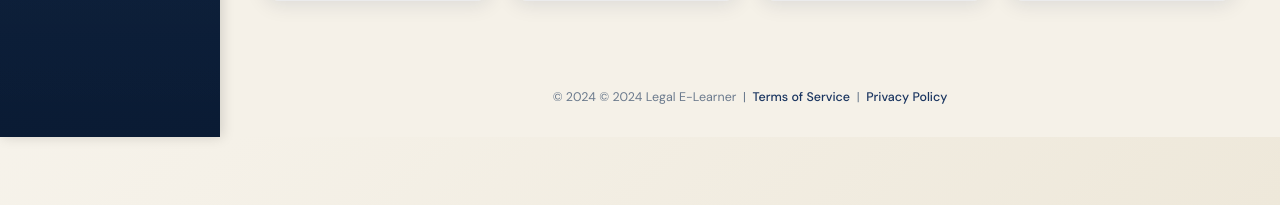
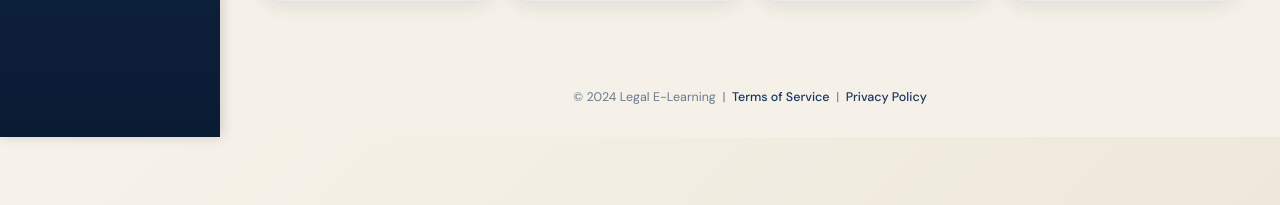
Before and after one commit to Data-Titans-2026/legal-e-learning, a Flask app: page /home in a window 1280 px wide. Shown: the part 663-868 px from the top of the page. Run offline with Flask 3, Linux system fonts and the light colour scheme; the visitor is signed in with stand-in values (Sample User, id 1).

Commit message:
Rebrand project to LEGAL_E_LEARNING

```diff
--- a/app.py
+++ b/app.py
@@ -51,11 +51,11 @@ def send_otp_email(receiver_email, otp):
         print("Email error: EMAIL_ADDRESS or EMAIL_PASSWORD is not configured")
         return False
 
-    subject = "Your OTP for Legal E-Learner"
+    subject = "Your OTP for Legal E-Learning"
     body = f"""
 Hello,
 
-Your OTP for Legal E-Learner is:
+Your OTP for Legal E-Learning is:
 
 {otp}
 
@@ -64,7 +64,7 @@ This OTP will expire in 5 minutes.
 If you did not request this, please ignore.
 
 Regards,
-Legal E-Learner Team
+Legal E-Learning Team
 """
 
     msg = MIMEMultipart()
--- a/rag_engine.py
+++ b/rag_engine.py
@@ -1,5 +1,5 @@
 """
-Local RAG engine for Legal Salah.
+Local RAG engine for LEGAL_E_LEARNING.
 
 Vector store: ChromaDB, persisted under ./chroma_db
 Embeddings: Chroma's default MiniLM embedding function
--- a/static/chatbot.css
+++ b/static/chatbot.css
@@ -1,5 +1,5 @@
 /* =============================================
-   Legal सलाह — Chatbot Page Styles
+   LEGAL_E_LEARNING - Chatbot Page Styles
    ============================================= */
 
 :root {
--- a/static/history.css
+++ b/static/history.css
@@ -1,5 +1,5 @@
 /* =============================================
-   Legal सलाह — History Page Styles
+   LEGAL_E_LEARNING - History Page Styles
    ============================================= */
 
 :root {
--- a/static/home.css
+++ b/static/home.css
@@ -1,5 +1,5 @@
 /* =============================================
-   Legal सलाह — Home Page Styles
+   LEGAL_E_LEARNING - Home Page Styles
    ============================================= */
 
 :root {
--- a/static/login_style.css
+++ b/static/login_style.css
@@ -1,5 +1,5 @@
 /* =============================================
-   Legal सलाह — Admin Login Styles
+   LEGAL_E_LEARNING - Admin Login Styles
    ============================================= */
 
 /* ---------- CSS Variables ---------- */
--- a/static/signup.css
+++ b/static/signup.css
@@ -1,5 +1,5 @@
 /* =============================================
-   Legal सलाह — Sign Up Page Styles
+   LEGAL_E_LEARNING - Sign Up Page Styles
    ============================================= */
 
 :root {
--- a/templates/chatbot.html
+++ b/templates/chatbot.html
@@ -4,7 +4,7 @@
 <head>
   <meta charset="UTF-8" />
   <meta name="viewport" content="width=device-width, initial-scale=1.0" />
-  <title>Legal E-Learner — ...</title>
+  <title>Legal E-Learning — ...</title>
   <link rel="icon" href="{{ url_for('static', filename='logo.jpeg') }}">
   <link rel="stylesheet" href="{{ url_for('static', filename='chatbot.css') }}">
   <link
@@ -17,7 +17,7 @@
   <!-- ══════════ NAVBAR ══════════ -->
   <header class="navbar">
     <div class="nav-logo">
-      <img src="{{ url_for('static', filename='logo.jpeg') }}" alt="Legal E-Learner" />
+      <img src="{{ url_for('static', filename='logo.jpeg') }}" alt="Legal E-Learning" />
     </div>
     <nav class="nav-links">
       <a href="{{ url_for('home') }}" class="nav-link">
@@ -53,7 +53,7 @@
         </svg>
       </button>
       <div class="dropdown-menu" id="dropdownMenu">
-        <div class="dropdown-header">admin@legalsalah.com</div>
+        <div class="dropdown-header">admin@legalelearning.com</div>
         <hr class="dropdown-divider" />
         <a href="{{ url_for('profile') }}" class="dropdown-item">
           <svg xmlns="http://www.w3.org/2000/svg" width="15" height="15" viewBox="0 0 24 24" fill="none"
--- a/templates/history.html
+++ b/templates/history.html
@@ -3,7 +3,7 @@
 <head>
   <meta charset="UTF-8" />
   <meta name="viewport" content="width=device-width, initial-scale=1.0"/>
-  <title>Legal E-Learner — History</title>
+  <title>Legal E-Learning — History</title>
 
   <link rel="icon" href="{{ url_for('static', filename='logo.jpeg') }}">
   <link rel="stylesheet" href="{{ url_for('static', filename='history.css') }}">
@@ -16,7 +16,7 @@
 
   <header class="navbar">
     <div class="nav-logo">
-      <img src="{{ url_for('static', filename='logo.jpeg') }}" alt="Legal E-Learner" />
+      <img src="{{ url_for('static', filename='logo.jpeg') }}" alt="Legal E-Learning" />
     </div>
 
     <nav class="nav-links">
@@ -89,7 +89,7 @@
       </div>
 
       <footer class="page-footer">
-        &copy; 2024 Legal E-Learner |
+        &copy; 2024 Legal E-Learning |
         <a href="#">Terms of Service</a> |
         <a href="#">Privacy Policy</a>
       </footer>
--- a/templates/home.html
+++ b/templates/home.html
@@ -4,7 +4,7 @@
 <head>
   <meta charset="UTF-8" />
   <meta name="viewport" content="width=device-width, initial-scale=1.0"/>
-  <title>Legal E-Learner — ...</title>
+  <title>Legal E-Learning — ...</title>
   <link rel="icon" href="{{ url_for('static', filename='logo.jpeg') }}">
   <link rel="stylesheet" href="{{ url_for('static', filename='home.css') }}">
   <link href="https://fonts.googleapis.com/css2?family=Playfair+Display:wght@600;700&family=DM+Sans:wght@300;400;500;600&display=swap" rel="stylesheet"/>
@@ -13,7 +13,7 @@
 
   <header class="navbar">
     <div class="nav-logo">
-      <img src="{{ url_for('static', filename='logo.jpeg') }}" alt="Legal E-Learner" />
+      <img src="{{ url_for('static', filename='logo.jpeg') }}" alt="Legal E-Learning" />
     </div>
 
     <nav class="nav-links">
@@ -53,7 +53,7 @@
 
       <div class="dropdown-menu" id="dropdownMenu">
         <div class="dropdown-header">
-          <span id="dropdownEmail">admin@legalsalah.com</span>
+          <span id="dropdownEmail">admin@legalelearning.com</span>
         </div>
         <hr class="dropdown-divider"/>
         <a href="{{ url_for('profile') }}" class="dropdown-item">
@@ -196,7 +196,7 @@
       </div>
 
       <footer class="page-footer">
-        &copy; 2024 © 2024 Legal E-Learner &nbsp;|&nbsp;
+        &copy; 2024 Legal E-Learning &nbsp;|&nbsp;
         <a href="#">Terms of Service</a> &nbsp;|&nbsp;
         <a href="#">Privacy Policy</a>
       </footer>
--- a/templates/login.html
+++ b/templates/login.html
@@ -3,7 +3,7 @@
 <head>
   <meta charset="UTF-8" />
   <meta name="viewport" content="width=device-width, initial-scale=1.0"/>
-  <title>Legal E-Learner — ...</title>
+  <title>Legal E-Learning — ...</title>
   <link rel="icon" href="{{ url_for('static', filename='logo.jpeg') }}">
   <link rel="stylesheet" href="{{ url_for('static', filename='login_style.css') }}">
   <link rel="stylesheet" href="{{ url_for('static', filename='ui-feedback.css') }}">
@@ -22,7 +22,7 @@
 
       <!-- Logo -->
       <div class="logo-wrap">
-        <img src="{{ url_for('static', filename='logo.jpeg') }}" alt="Legal E-Learner" class="logo-img" />
+        <img src="{{ url_for('static', filename='logo.jpeg') }}" alt="Legal E-Learning" class="logo-img" />
       </div>
 
       <h1 class="card-title">ADMIN LOGIN</h1>
@@ -31,7 +31,7 @@
       <!-- Form -->
       <div class="form-group">
         <label for="email" >Email</label>
-        <input type="email" id="email" placeholder="admin@legalsalah.com" autocomplete="off" />
+        <input type="email" id="email" placeholder="admin@legalelearning.com" autocomplete="off" />
         <span class="input-line"></span>
       </div>
 
--- a/templates/profile.html
+++ b/templates/profile.html
@@ -3,7 +3,7 @@
 <head>
   <meta charset="UTF-8" />
   <meta name="viewport" content="width=device-width, initial-scale=1.0"/>
-  <title>Legal E-Learner — My Profile</title>
+  <title>Legal E-Learning — My Profile</title>
 
   <link rel="icon" href="{{ url_for('static', filename='logo.jpeg') }}">
   <link rel="stylesheet" href="{{ url_for('static', filename='profile.css') }}">
@@ -15,7 +15,7 @@
 
   <header class="navbar">
     <div class="nav-logo">
-      <img src="{{ url_for('static', filename='logo.jpeg') }}" alt="Legal E-Learner">
+      <img src="{{ url_for('static', filename='logo.jpeg') }}" alt="Legal E-Learning">
     </div>
 
     <nav class="nav-links">
@@ -117,7 +117,7 @@
         </section>
 
         <footer class="page-footer">
-          &copy; 2024 Legal E-Learner |
+          &copy; 2024 Legal E-Learning |
           <a href="#">Terms of Service</a> |
           <a href="#">Privacy Policy</a>
         </footer>
--- a/templates/signup.html
+++ b/templates/signup.html
@@ -3,7 +3,7 @@
 <head>
   <meta charset="UTF-8" />
   <meta name="viewport" content="width=device-width, initial-scale=1.0"/>
-  <title>Legal E-Learner — ...</title>
+  <title>Legal E-Learning — ...</title>
   <link rel="icon" href="{{ url_for('static', filename='logo.jpeg') }}">
   <link rel="stylesheet" href="{{ url_for('static', filename='signup.css') }}">
   <link rel="stylesheet" href="{{ url_for('static', filename='ui-feedback.css') }}">
@@ -28,7 +28,7 @@
 
       <!-- Logo -->
       <div class="logo-wrap">
-        <img src="{{ url_for('static', filename='logo.jpeg') }}" alt="Legal E-Learner" class="logo-img" />
+        <img src="{{ url_for('static', filename='logo.jpeg') }}" alt="Legal E-Learning" class="logo-img" />
       </div>
 
       <h1 class="card-title">CREATE YOUR ACCOUNT</h1>
```
Also changed, not shown: README.md.
